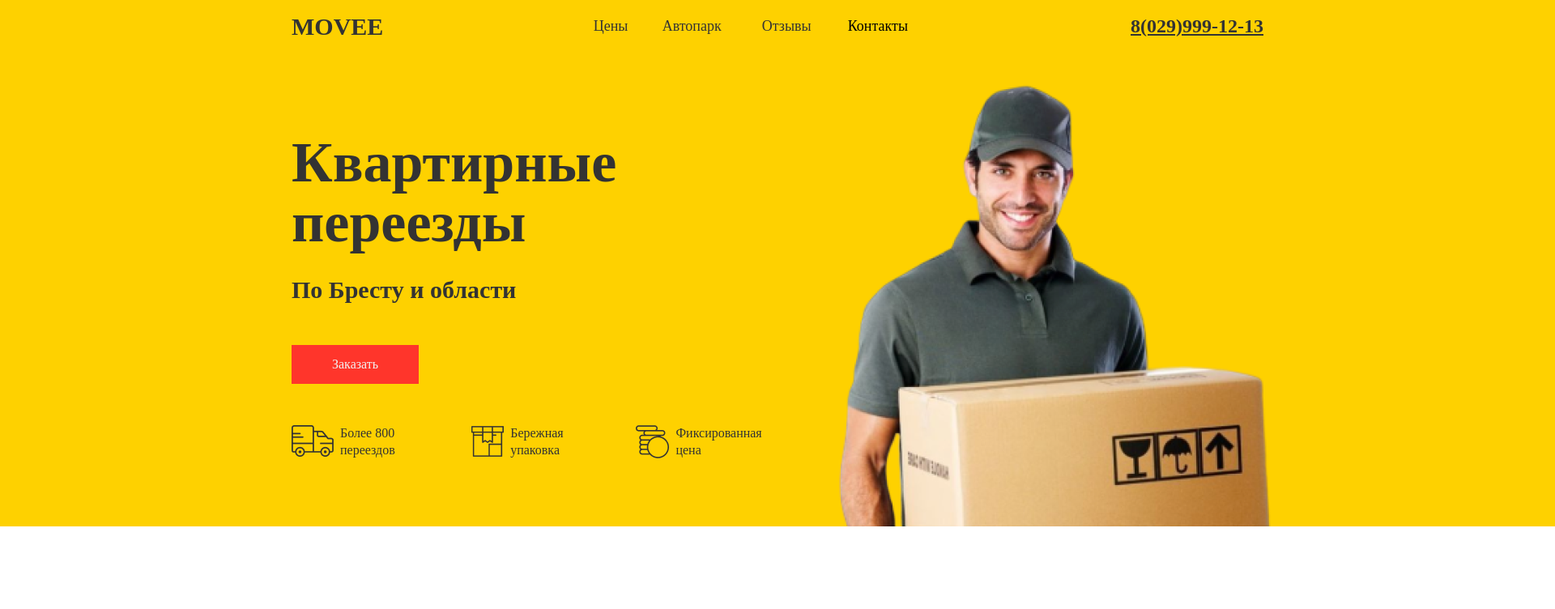
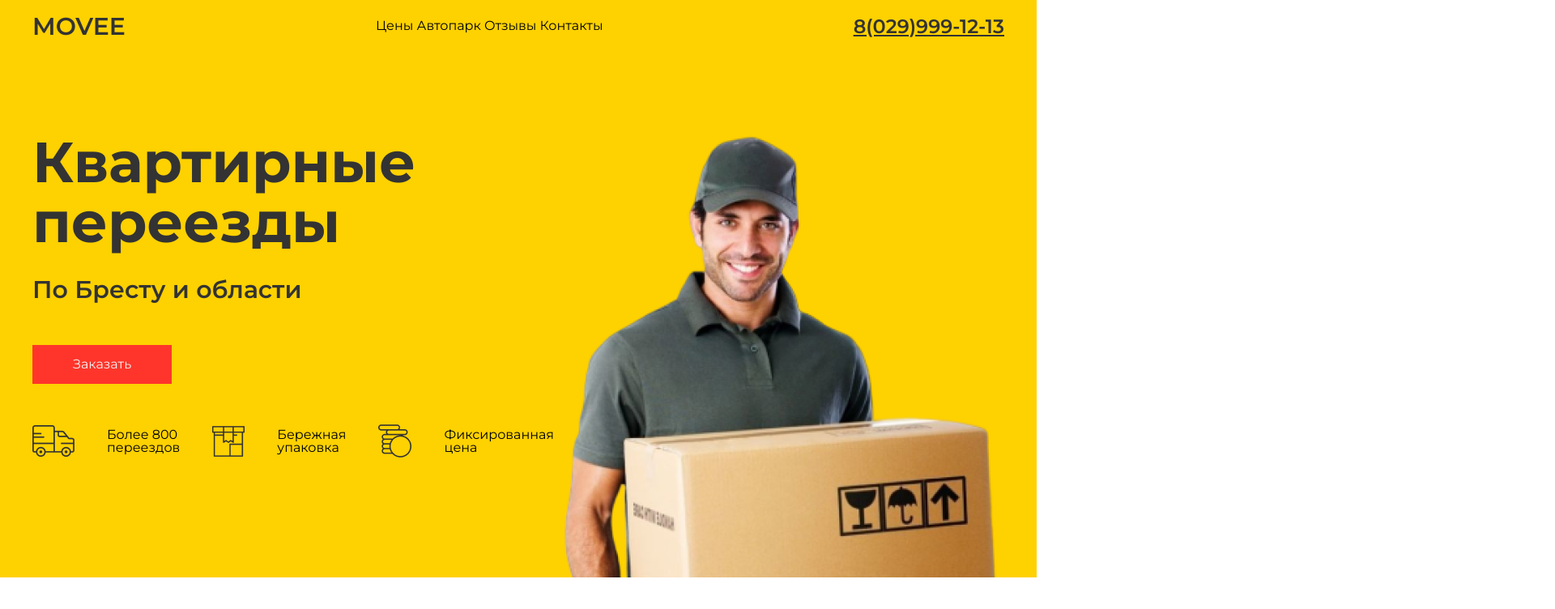
Before and after one commit to InaKurets2021/Ina, a plain HTML site: page index.html in a window 1280 px wide. Shown: the whole page at 81% size, 1920 px wide, since content can reach past the window. Drawn offline with Linux system fonts and the light colour scheme.

Commit message:
feature/CT-2: - add first files

```diff
--- a/css/index.css
+++ b/css/index.css
@@ -1,13 +1,19 @@
 @import url(./nullstyle.css);
+body {
+font-family: 'Montserrat', sans-serif;
+}
+:root {
+  --yellow: #FED100;
+  --gray: #333333;
+  --red: #ff352b;
+}
 .firstblock {
 /* menu */
-width: 1920px;
-height: 650px;
-background: #FED100;
+background-color: var(--yellow);
 }
 .container {
 max-width: 1200px;
-margin: 0 auto;
+margin: 0 auto
 }
 .headermenu {
 display: flex;
@@ -21,68 +27,17 @@ height: 64px;
 font-weight: 600;
 font-size: 30px;
 line-height: 37px;
-color: #333333;
+color: var(--gray);
 }
 .menu {
 display: flex;
 gap: 32px;
 }
-.text1 {
-/* Цены */
-width: 53px;
-height: 22px;
-left: 738px;
-top: 48px;
-font-family: Montserrat;
-font-style: normal;
-font-weight: 500;
-font-size: 18px;
-line-height: 22px;
-color: #333333;
-}
-.text2 {
-/* Автопарк */
-width: 91px;
-height: 22px;
-left: 837px;
-top: 48px;
-font-family: Montserrat;
-font-style: normal;
-font-weight: 500;
-font-size: 18px;
-line-height: 22px;
-color: #333333;
-}
-.text3 {
-/* Отзывы */
-width: 74px;
-height: 22px;
-left: 978px;
-top: 48px;
-font-family: Montserrat;
-font-style: normal;
-font-weight: 500;
-font-size: 18px;
-line-height: 22px;
-color: #333333;
-}
-.text4 {
-/*Контакты*/
- width: 90px;
-height: 22px;
-left: 1102px;
-top: 48px;
-font-family: Montserrat;
-font-style: normal;
-font-weight: 500;
-font-size: 18px;
-line-height: 22px;
-}
 .phone {
 font-weight: 600;
 font-size: 24px;
 line-height: 29px;
-color: #333333;
+color: var(--gray);
 text-decoration: underline;
 }
 .content {
@@ -96,7 +51,7 @@ flex: 0 1 50%;
 font-weight: bold;
 font-size: 70px;
 line-height: 105.4%;
-  color: #333333;
+color: var(--gray);
 margin: 0 0 28px 0;
 }
 .subtitle {
@@ -104,49 +59,27 @@ font-style: normal;
 font-weight: 600;
 font-size: 30px;
 line-height: 37px;
-color: #333333;
+color: var(--gray);
 margin: 0 0 50px 0;
 }
 .buttom {
 display: inline-block;
-background-color: #ff352b;
-color: #f2f2f2;
+background-color: var(--red);
 padding: 16px 50px;
 margin: 0 0 50px 0;
 cursor: pointer;
+color: #f2f2f2;
 }
 .images {
 display: flex;
 align-items: center;
 gap: 40px;
 }
-.truck {
-display: flex;
-gap: 8px;
-align-items: center;
-}
 .text {
-font-style: normal;
-font-weight: normal;
-font-size: 16px;
-line-height: 21px;
-color: #333333;
-}
-.triggertwo {
-display: flex;
-gap: 8px;
-align-items: center;
-}
-.money {
   display: flex;
   gap: 8px;
   align-items: center;
   }
 .man {
-position: absolute;
-width: 553px;
-height: 629px;
-left: 1023px;
-top: 21px;
-background: url(.png);
+margin: -80px 0 0 0;
 }
--- a/index.html
+++ b/index.html
@@ -5,7 +5,9 @@
       <meta http-equiv="X-UA-Compatible" content="IE=edge">
       <meta name="viewport" content="width=device-width, initial-scale=1.0">
       <link rel="stylesheet" href="./css/index.css">
+      <link href="https://fonts.googleapis.com/css2?family=Montserrat:wght@400;600;700&display=swap" rel="stylesheet">
       <title>FirstProject</title>
+
 </head>
 
 <body>
@@ -13,12 +15,7 @@
       <div class="container">
       <div class="headermenu">
             <div class="logo">MOVEE</div>
-            <div class="menu">
-                  <div class="text1">Цены</div>
-                  <div class="text2">Автопарк</div>
-                  <div class="text3">Отзывы</div>
-                  <div class="text4">Контакты</div>
-            </div>
+            <div class="menu"> Цены Автопарк Отзывы Контакты</div>
             <div class="phone">8(029)999-12-13</div>
       </div>
       <div class="content">
@@ -27,22 +24,17 @@
                   <div class="subtitle">По Бресту и области</div>
                   <div class="buttom">Заказать</div>
                   <div class="images">
-                        <div class="truck">
                         <img src="./img/truck.png" alt="car">
                         <div class="text">Более 800 переездов</div>
-                  </div>
-                  <div class="triggertwo">
                         <img src="./img/Vector.png" alt="vector">
                         <div class="text">Бережная упаковка</div>
-                  </div>
-                  <div class="money">
                         <img src="./img/money.png" alt="money">
                         <div class="text">Фиксированная цена</div>
                   </div>
-            </div>
+
       </div>
             <div class="man">
-                  <img src="./img/Rectangle 3 (1).png" alt="man">
+                  <img src="./img/man.png" alt="man">
       </div>
 </div>
 </div>
```
Also changed, not shown: img/man.png (renamed from img/Rectangle 3 (1).png). Lines whose indentation alone changed are shown as unchanged.
